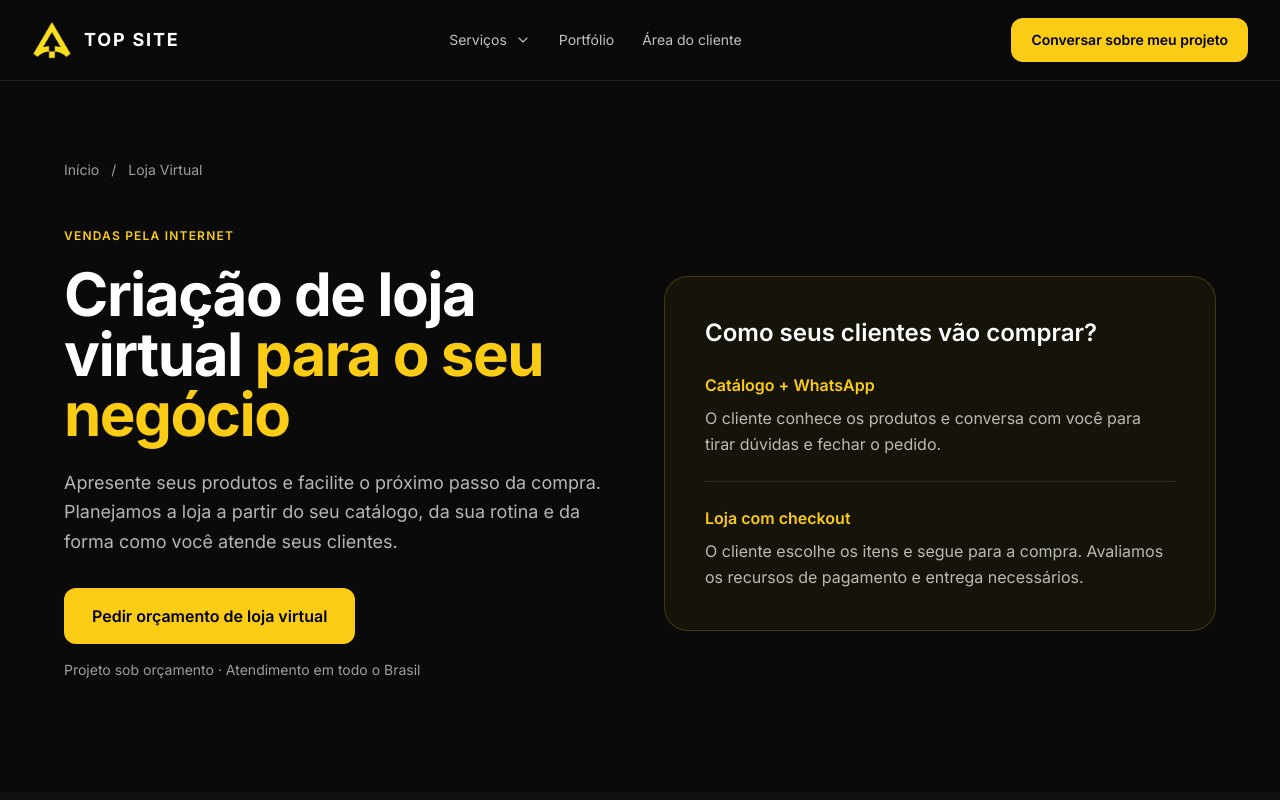
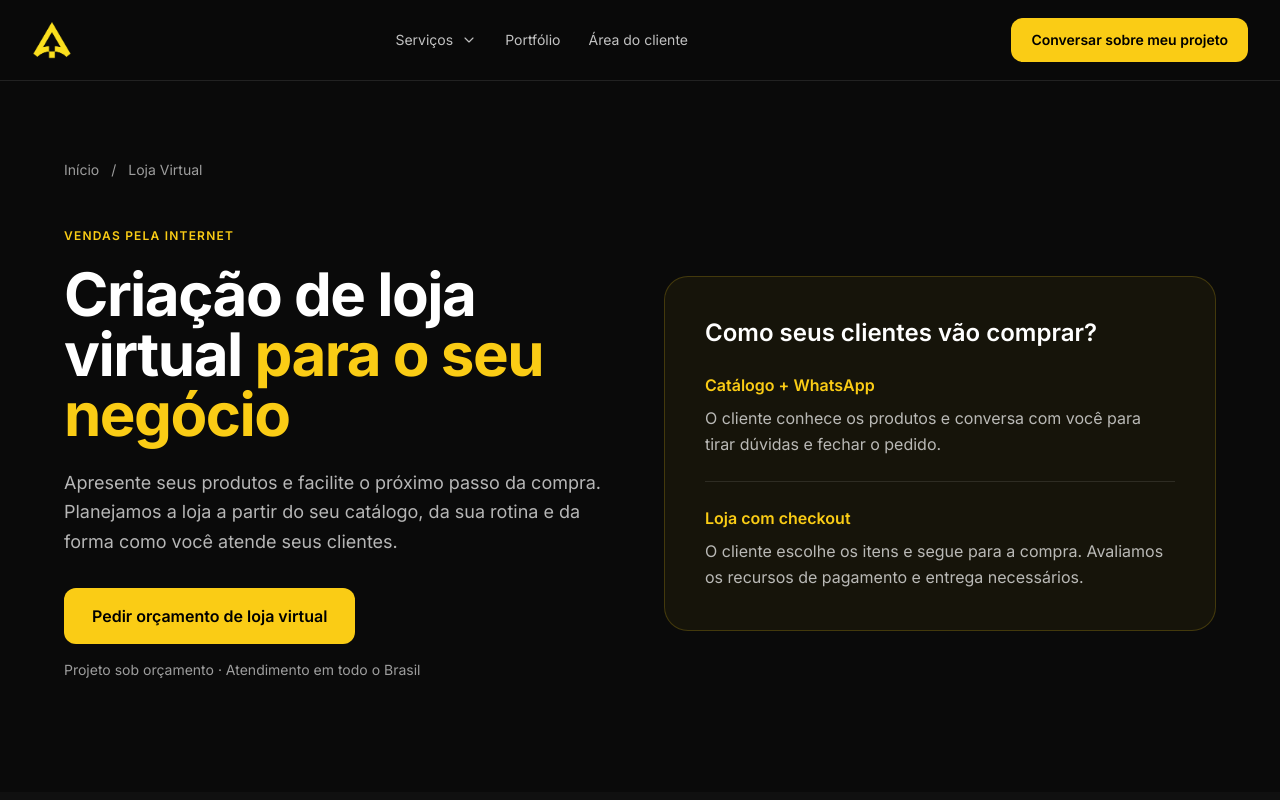
Before and after one commit to alisonfulldev/topsitesbr, a Next.js app: page /loja-virtual in a window 1280 px wide. Shown: the top 800 px of the page. Built offline with nearby package versions, Linux system fonts and the light colour scheme.

Commit message:
fix: show only the logo in marketing header

```diff
--- a/components/marketing/MarketingHeader.tsx
+++ b/components/marketing/MarketingHeader.tsx
@@ -21,7 +21,6 @@ export function MarketingHeader() {
       <nav aria-label="Navegação principal" className="mx-auto flex h-20 max-w-7xl items-center justify-between gap-4 px-4 sm:px-8">
         <Link href="/" aria-label="TopSite — início" className="flex shrink-0 items-center gap-3">
           <Image src="/logo.png" alt="" width={40} height={40} className="h-10 w-10 object-contain" priority />
-          <span className="text-lg font-bold tracking-widest">TOP SITE</span>
         </Link>
         <div className="hidden items-center gap-7 text-sm text-white/75 lg:flex">
           <details className="group/menu relative">
```
